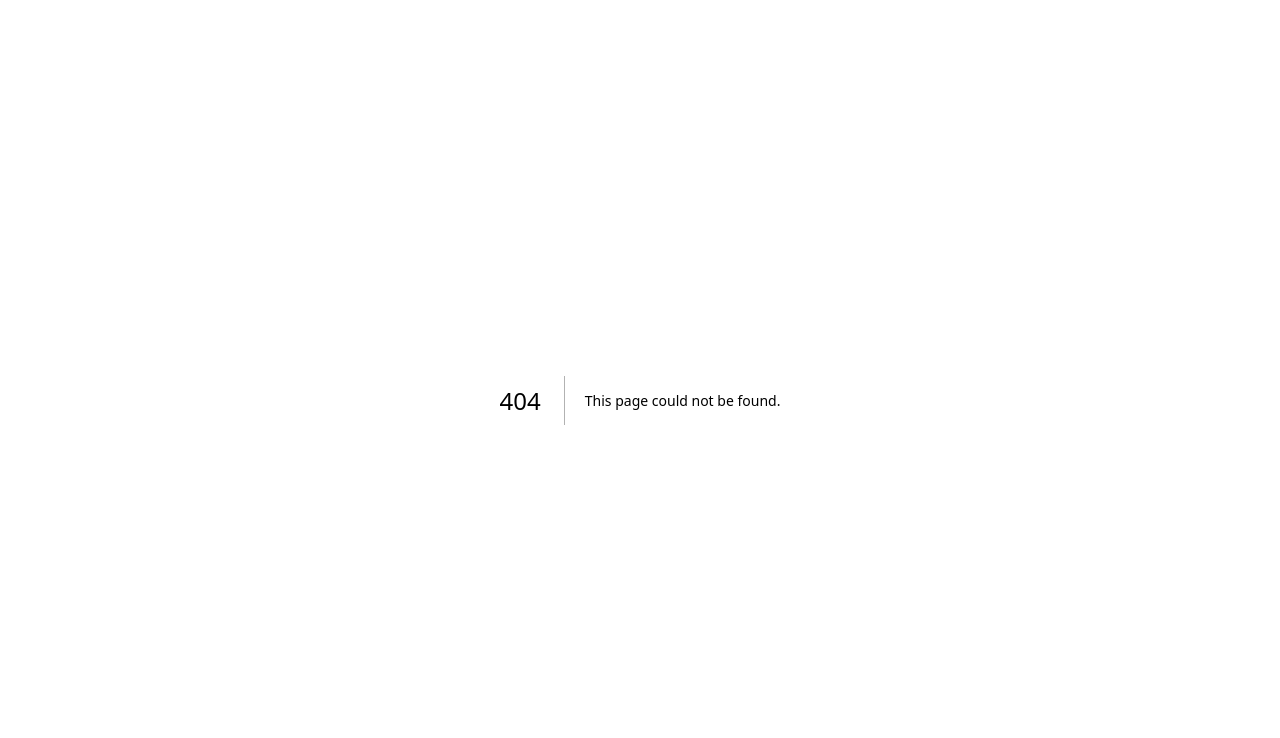
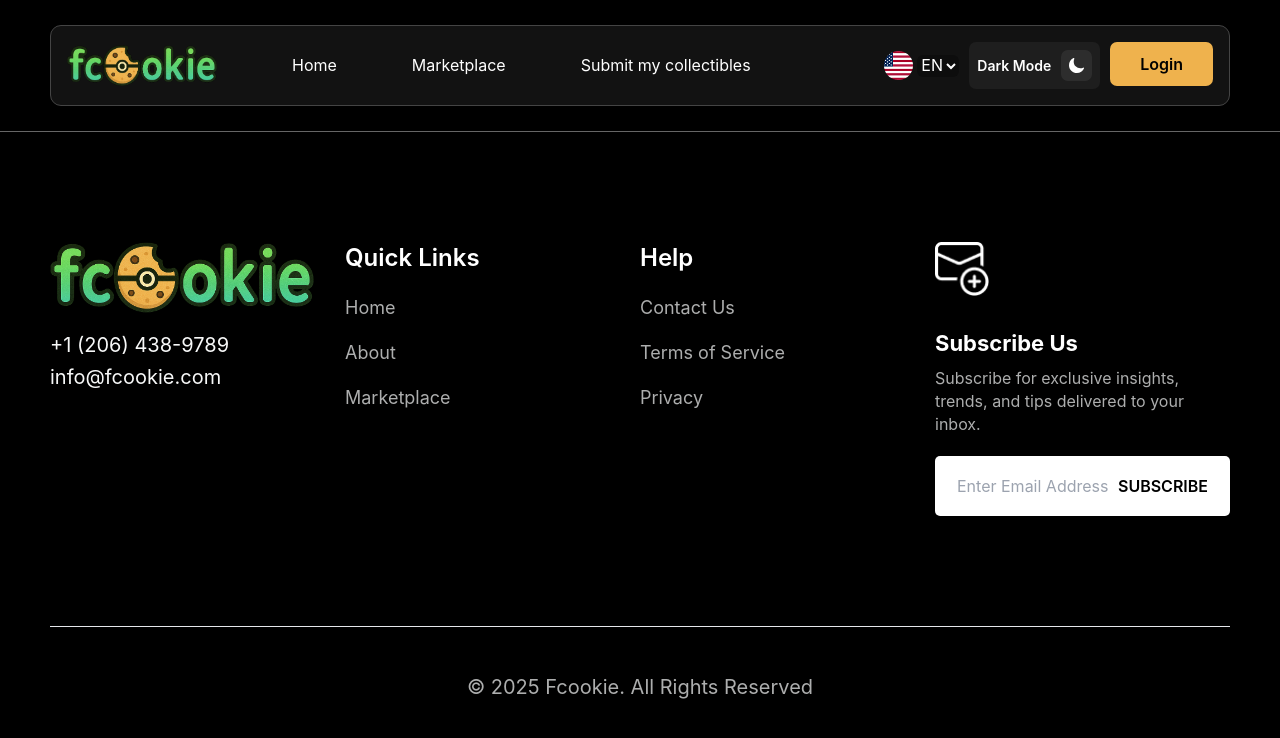
Before and after one commit to developeritexpert/fcookie-frontend, a Next.js app: page /marketplace in a window 1280 px wide. Before the commit this address had no page. Shown: the top 738 px of the page. Built offline with nearby package versions, Linux system fonts and the light colour scheme; a web font is replaced by a local one.

Commit message:
home page completed

```diff
--- a/app/Components/layout/Banner.jsx
+++ b/app/Components/layout/Banner.jsx
@@ -6,8 +6,9 @@ export default function
     return (
         <div>
             <div className='px-[20px] md:px-[30px] lg:px-[50px] max-w-[1900px] m-auto pb-[30px] md:pb-[50px] lg:pb-[105px] relative'>
-                 <div className="absolute top-[-50px] left-0 bg-[url('/img/bann-shade.png)]  bg-no-repeat bg-cover "></div>
-                <div className="bg-[url('/img/bann1.png')] bg-cover bg-center h-[83vh] relative filter  brightness-110 rounded-[25px] ">
+                <div className="absolute top-[-50px] left-0 bg-[url('/img/bann-shade.png)]  bg-no-repeat bg-cover "></div>
+                <div className="bg-[url('/img/bann1.png')] bg-cover bg-center h-[60vh] md:h-[70vh] lg:h-[83vh] relative filter  brightness-110 rounded-[25px] ">
+                    <div className='absolute inset-0 bg-[linear-gradient(0deg,rgba(0,0,0,0.1),rgba(0,0,0,0.1)),linear-gradient(180deg,rgba(255,255,255,0)_43.69%,rgba(255,255,255,0.99)_100%)]   dark:bg-[linear-gradient(180deg,rgba(0,0,0,0)_43.69%,rgba(0,0,0,0.94)_100%),linear-gradient(0deg,rgba(0,0,0,0.2),rgba(0,0,0,0.2))] rounded-[25px] '></div>
                     <div className="absolute top-[-50px] left-0 bg-[url('/bann-shade.png)] bg-cover bg-center  "></div>
                     <div className='flex flex-col text-white   absolute left-[15px] top-[15px] right-[15px]    sm:left-[20px] sm:top-[20px] md:right-auto  md:left-[40px] md:top-[40px]   lg:left-[180px] lg:bottom-[-25px] lg:top-auto lg:max-w-[598px]'>
                         <h1 className='text-[25px] md:text-[35px] lg:text-[50px] font-semibold  mb-[3px]'>Discover. Collect. Trade.</h1>
--- a/app/Components/layout/Content-img.jsx
+++ b/app/Components/layout/Content-img.jsx
@@ -8,9 +8,9 @@ export default function ContentImg() {
             <div className="absolute z-30  bottom-[-25%] right-0 h-[538px] w-[270px]  bg-[#75DA5B]/30 blur-[524px] pointer-events-none"></div>
             <div className='px-[20px] md:px-[30px] lg:px-[50px]  overflow-hidden'>
                 <div className='container'>
-                    <div className='text-[28px] md:text-[35px]  lg:text-[40px] font-semibold leading-[40px] md:leading-[45px] lg:leading-[55px] text-white text-center max-w-[1195px] m-auto mb-[87px] '>
+                    <div className='text-[28px] md:text-[35px]  lg:text-[40px] font-semibold leading-[40px] md:leading-[45px] lg:leading-[55px] text-[] dark:text-white text-center max-w-[1195px] m-auto mb-[87px] '>
                         <p>Fcookie is a platform that lets people buy and sell shared ownership in
-                            <span className='text-[#FFFFFF66]'>
+                            <span className=' text-[#00000066] dark:text-[#FFFFFF66]'>
                                 digital collectible assets. We believe investing should be shaped by passion,
                                 identity, and community not just numbers on a chart.
                             </span>
--- a/app/Components/layout/Discover.jsx
+++ b/app/Components/layout/Discover.jsx
@@ -24,16 +24,17 @@ export default function Discover() {
         }
     ]
     return (
-        <div className='pt-[80px] pb-[110px] relative'>
-            <div className="absolute -z-10  top-0 left-0 right-0 bottom-0 bg-gradient-to-b from-[#EFB24D]/8 to-[rgba(239,178,77,0)]  pointer-events-none"></div>
-            <div className='container'>
-                <h3 className='text-[32px] font-semibold mb-[20px] text-white text-center'>Discover</h3>
+        <div className=' pt-[30px] md:pt-[50px] lg:pt-[80px] pb-[40px] md:pb-[50px] lg:pb-[110px]   px-[20px] md:px-[30px] lg:px-[50px] relative '>
+            <div className="absolute inset-0 z-10 bg-gradient-to-b from-[#EFB24D]/8 to-[#EFB24D]/0 pointer-events-none"></div>
 
-                <div className='flex gap-[30px]'>
+            <div className='container relative z-20'>
+                <h3 className='text-[24px] md:text-[28px] lg:text-[32px] font-semibold mb-[20px] text-white text-center'>Discover</h3>
+
+                <div className='grid grid-cols-1 sm:grid-cols-2  md:grid-cols-3 gap-[30px]'>
                     {discover.map((item, index) => (
-                        <div className='p-[16px] pb-[26px] bg-[#0D0D0D] border border-[#1E1E1E] rounded-[14px]'>
-                            <Image src={item.image} alt="" width={428} height={243} className='rounded-[15px]' />
-                            <p className=" mt-[20px] text-white text-[20px] font-medium  ">{item.title}</p>
+                        <div className='p-[16px] pb-[26px] dark:bg-[#0D0D0D] border border-[#E6E6E6] dark:border-[#1E1E1E] rounded-[14px]'>
+                            <Image src={item.image} alt="" width={200} height={200} className='rounded-[15px] w-full h-full  max-w-full sm:max-w-[428px] max-h-[fit-content]' />
+                            <p className=" mt-[20px] text-[18px]  md:text-[20px] font-medium ">{item.title}</p>
                             <p className="mt-[5px] text-[#6C6C6C] text-[15px]  leading-[20px] font-normal  ">{item.subtitle}</p>
 
                         </div>
--- a/app/Components/layout/Explore-cate.jsx
+++ b/app/Components/layout/Explore-cate.jsx
@@ -19,13 +19,13 @@ export default function ExploreCate() {
         { title: "Other Cards", image: "/img/explore-img10.png", link: "/other-cards" }
     ];
     return (
-        <div className='pt-[30px] lg:pt-[50px] pb-[30px] lg:pb-[43px] px-[20px] md:px-[30px] lg:px-[50px] text-white'>
+        <div className='pt-[30px] lg:pt-[50px] pb-[30px] lg:pb-[43px] px-[20px] md:px-[30px] lg:px-[50px] '>
             <div className='container'>
                 <h3 className="text-[32px] font-semibold text-left  mb-[13px]">Explore categories</h3>
                 <div className="grid grid-cols-1 sm:grid-cols-2  md:grid-cols-3 lg:grid-cols-4  gap-4">
                     {explore.map((products, index) => (
                         <Link href={products.link} key={index}>
-                            <div className="py-[9px] px-[10px] bg-[#0D0D0D] flex gap-[20px] rounded-[10px] cursor-pointer">
+                            <div className="py-[9px] px-[10px] bg-white dark:bg-[#0D0D0D] flex gap-[20px] rounded-[10px] cursor-pointer border border-[#E6E6E6] dark:border-[#1E1E1E]">
                                 <div className="bg-white  p-[13px] rounded-[10px] flex items-center justify-center object-contain">
                                     <Image
                                         src={products.image}
@@ -35,7 +35,7 @@ export default function ExploreCate() {
                                         className='max-w-[45px]'
                                     />
                                 </div>
-                                <p className="text-white text-[16px] font-normal flex items-center ">{products.title}</p>
+                                <p className="text-black dark:text-white text-[16px] font-normal flex items-center ">{products.title}</p>
                             </div>
                         </Link>
                     ))}
--- a/app/Components/layout/Footer.jsx
+++ b/app/Components/layout/Footer.jsx
@@ -1,3 +1,5 @@
+"use client";
+import React from 'react';
 import Image from "next/image";
 import Link from "next/link";
 
@@ -18,36 +20,46 @@ const footerData = {
     ],
     subscribe: {
         title: "Subscribe Us",
-        description:
-            "Subscribe for exclusive insights, trends, and tips delivered to your inbox.",
+        description:"Subscribe for exclusive insights, trends, and tips delivered to your inbox.",
     },
 
 };
 
 export default function Footer() {
     return (
-        <footer className="bg-[#090702] text-white pt-[110px] pb-[44px]  border-t border-[#FFFFFF66]">
-            <div className="container mx-auto grid grid-cols-1 md:grid-cols-4 ">
+      <footer className="dark:bg-[#000000] dark:text-white pt-[40px] md:pt-[50px] pb-[30px] lg:pt-[110px] lg:pb-[44px] px-[20px] md:px-[30px] lg:px-[50px] border-t border-[#000000]/6 dark:border-[#FFFFFF66]">
+
+    <div className="container mx-auto  pb-[30px] md:pb-[50px] lg:pb-[110px] grid grid-cols-1 sm:grid-cols-2 lg:grid-cols-4">
+
+        {/* Column 1 */}
         <div>
             <Image
                 src="/img/header-logo.png"
                 alt="fcookie"
-                        width={264}
-                        height={71}
-                        className="mb-4"
+                width={200}
+                height={200}
+                className="mb-4 w-full h-full  max-w-[180px] max-h-[51px] lg:max-w-[204px] lg:max-h-[61px] xl:w-full xl:max-w-[264px] xl:max-h-[71px]"
             />
-                    <div className="text-[20px] font-normal leading-[32px]  text-[#F7F8F8]">
+
+            <div className="text-[20px] font-normal leading-[32px] dark:text-[#F7F8F8]">
                 <p>{footerData.contact.phone}</p>
                 <p>{footerData.contact.email}</p>
             </div>
         </div>
 
-                <div>
-                    <h3 className="mb-[11px] font-semibold text-[24px] leading-[32px] text-white">Quick Links</h3>
-                    <ul className="">
+        {/* Column 2 */}
+        <div className='mt-[30px] md:mt-0 '>
+            <h3 className="mb-[11px] font-semibold text-[24px] leading-[32px] dark:text-white">
+                Quick Links
+            </h3>
+
+            <ul>
                 {footerData.quickLinks.map((item, i) => (
                     <li key={i}>
-                                <Link href={item.link} className="text-[18px] leading-[45px] font-normal text-[#f7f8f8]">
+                        <Link
+                            href={item.link}
+                            className="text-[18px] leading-[45px] font-normal text-[#000000]/70 dark:text-[#f7f8f8]/70"
+                        >
                             {item.title}
                         </Link>
                     </li>
@@ -55,12 +67,19 @@ export default function Footer() {
             </ul>
         </div>
 
-                <div>
-                    <h3 className="mb-[11px] font-semibold text-[24px] leading-[32px] text-white">Help</h3>
-                    <ul className="">
+        {/* Column 3 */}
+        <div className='mt-[30px] lg:mt-0'>
+            <h3 className="mb-[11px] font-semibold text-[24px] leading-[32px] dark:text-white">
+                Help
+            </h3>
+
+            <ul>
                 {footerData.helpLinks.map((item, i) => (
                     <li key={i}>
-                                <Link href={item.link} className="text-[18px] leading-[45px] font-normal text-[#f7f8f8]">
+                        <Link
+                            href={item.link}
+                            className="text-[18px] leading-[45px] font-normal text-[#000000]/70 dark:text-[#f7f8f8]/70"
+                        >
                             {item.title}
                         </Link>
                     </li>
@@ -68,21 +87,23 @@ export default function Footer() {
             </ul>
         </div>
 
-
-                <div>
-
+        {/* Column 4 */}
+        <div className='mt-[30px] lg:mt-0'>
             <Link href="/your-link">
                 <Image
                     src="/img/foorter-msg.png"
                     alt=""
                     width={54}
                     height={54}
-                            className="mb-[31px] cursor-pointer"
+                    className="invert dark:invert-0 cursor-pointer mb-[31px]"
                 />
             </Link>
 
-                    <h3 className="mb-[7px] text-[22px] font-bold">{footerData.subscribe.title}</h3>
-                    <p className="text-sm text-[16px] leading-[23px] font-normal text-[#f7f8f8] mb-[20px]">
+            <h3 className="mb-[7px] text-[22px] font-bold">
+                {footerData.subscribe.title}
+            </h3>
+
+            <p className="text-[16px] leading-[23px] font-normal text-[#000000]/70 dark:text-[#f7f8f8]/70 mb-[20px]">
                 {footerData.subscribe.description}
             </p>
 
@@ -90,18 +111,23 @@ export default function Footer() {
                 <input
                     type="email"
                     placeholder="Enter Email Address"
-                            className="bg-white text-black rounded-md w-full"
+                    className="bg-white dark:text-black rounded-md w-full"
                 />
-                        <button className="bg-white text-black rounded-md font-semibold hover:bg-gray-200">
+                <button className="bg-white dark:text-black rounded-md font-semibold hover:bg-gray-200">
                     SUBSCRIBE
                 </button>
             </div>
         </div>
 
     </div>
-            <div className="text-center text-[#f7f8f8]  text-[20px] font mt-10">
+
+    <div className="container pt-[30px] md:pt-[45px] border-t  border-black/6 dark:border-white/6">
+        <p className="text-center text-[#000000]/70 dark:text-[#f7f8f8]/70 text-[20px]">
             © 2025 Fcookie. All Rights Reserved
+        </p>
     </div>
+
 </footer>
+
     );
 }
--- a/app/Components/layout/Header.jsx
+++ b/app/Components/layout/Header.jsx
@@ -4,6 +4,7 @@ import { useTheme } from "next-themes"
 import Image from 'next/image'
 import Link from 'next/link'
 import LanguageDropdown from './LanguageDropdown';
+
 
 export default function Header() {
       const { theme, setTheme } = useTheme()
@@ -17,7 +18,7 @@ export default function Header() {
     return (
         <>
             <header className ="w-full py-[25px] px-[20px] md:px-[30px] lg:px-[50px]" >
-                <div className="p-[16px] max-w-[1600px] mx-auto bg-[#FFFFFF12] flex justify-between items-center rounded-[11px] border border-[#444444]">
+                <div className="p-[16px] max-w-[1600px] mx-auto bg-[#FFFFFF12] flex justify-between items-center rounded-[11px] border border-[#EFB24D]/10 dark:border-[#444444]">
                     <div className=' flex gap-[75px]'>
                         <Link href="/">
                             <Image src="/img/header-logo.png"
@@ -28,13 +29,13 @@ export default function Header() {
                         </Link>
                         <div className='flex item-center gap-[75px]'>
                             <div className='flex items-center hover:text-[#EFB24D] duration-300'> <Link href="/">Home</Link></div>
-                            <div className='flex items-center hover:text-[#EFB24D] duration-300'> <Link href="/">Marketplace</Link></div>
+                            <div className='flex items-center hover:text-[#EFB24D] duration-300'> <Link href="/marketplace">Marketplace</Link></div>
                             <div className='flex items-center hover:text-[#EFB24D] duration-300'> <Link href="/">Submit my collectibles</Link></div>
                         </div>
                     </div>
 
                     <div className='flex gap-[10px]'>
-                        <LanguageDropdown/>
+                       <LanguageDropdown/>
                         <div>
                             <button
                                 onClick={() => setTheme(theme === "dark" ? "light" : "dark")}
--- a/app/Components/layout/LanguageDropdown.jsx
+++ b/app/Components/layout/LanguageDropdown.jsx
@@ -1,5 +1,6 @@
 "use client";
 import { useState } from "react";
+ import Image from 'next/image';
 
 export default function LanguageDropdown() {
   const [lang, setLang] = useState("en");
@@ -9,13 +10,18 @@ export default function LanguageDropdown() {
   };
 
   return (
-    <select
-      value={lang}
-      onChange={handleChange}
-      className=" p-2 bg-transparent border-none focus-visible:outline-none">
-      <option className="text-black" value="en">EN</option>
-      <option className="text-black" value="hi">HI</option>
-      <option className="text-black" value="fr">FR</option>
-    </select>
+    <div className="flex items-center gap-1">
+
+
+      <Image src="/img/flag1.png" alt="" width={29} height={29} className="h-full max-h-[29px]"/>
+      <select
+        value={lang}
+        onChange={handleChange}
+        className="bg-transparent dark:bg-black/30 text-black dark:text-white rounded-md cursor-pointer focus:outline-none ">
+        <option value="en" className="text-black dark:text-white bg-white dark:bg-black">EN</option>
+        <option value="hi" className="text-black dark:text-white bg-white dark:bg-black">HI</option>
+        <option value="fr" className="text-black dark:text-white bg-white dark:bg-black">FR</option>
+      </select>
+    </div>
   );
 }
--- /dev/null
+++ b/app/marketplace/page.jsx
@@ -0,0 +1,16 @@
+import React from 'react'
+import Header from '../Components/layout/Header'
+import Footer from '../Components/layout/Footer'
+
+export default function
+
+() {
+  return (
+    <div>
+        <Header/>
+
+        <Footer/>
+
+    </div>
+  )
+}
--- a/package.json
+++ b/package.json
@@ -18,7 +18,7 @@
     "slick-carousel": "^1.8.1"
   },
   "devDependencies": {
-    "@tailwindcss/postcss": "^4",
+    "@tailwindcss/postcss": "^4.1.17",
     "autoprefixer": "^10.4.22",
     "babel-plugin-react-compiler": "1.0.0",
     "eslint": "^9",
```
Also changed, not shown: app/Components/layout/Collection-slider.jsx (+8 -8 lines), app/Components/layout/Products-slider.jsx (+7 -7 lines), public/img/flag1.png (added), 1 other file (tests, documents, lock files or other folders). Lines whose indentation alone changed are shown as unchanged.
